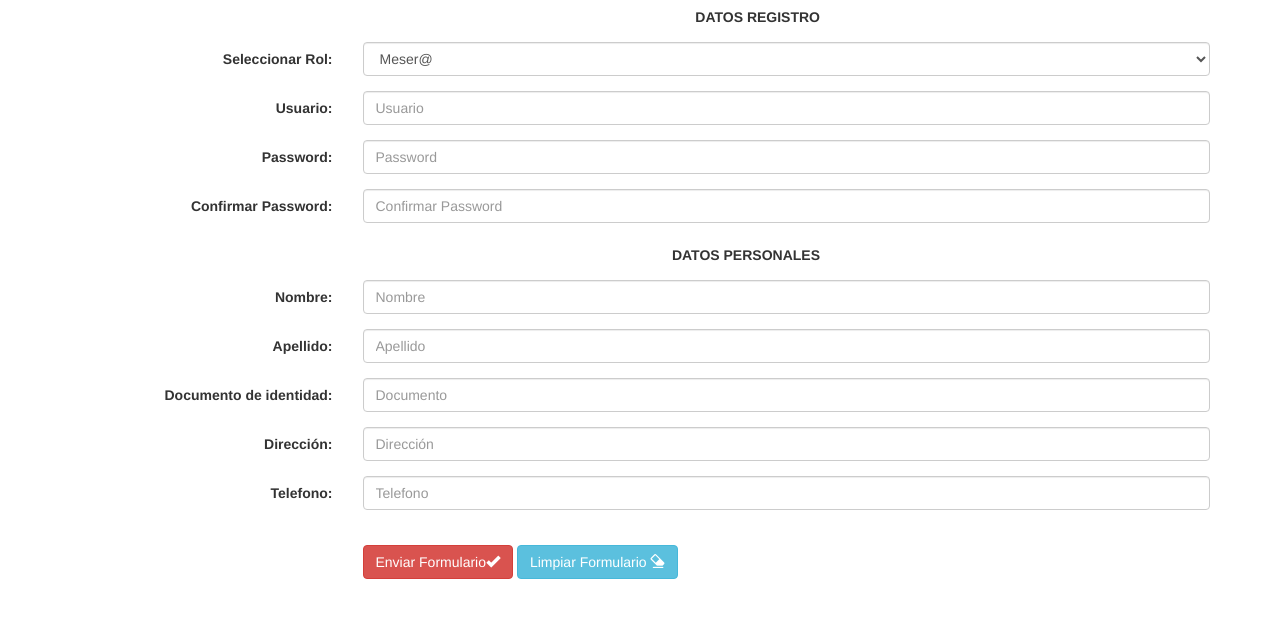
After one commit to JulianCamiloLG/ProyectoSoftwareEntrega2, a PHP site: page /Registrar-Empleado.html in a window 1280 px wide. The commit adds this page. Shown: the top 618 px of the page. Run offline with PHP 8.4, Linux system fonts and the light colour scheme; some libraries are stand-ins or nearby versions.

Commit message:
revisar case en la controladora

```diff
--- a/Controller/controladora.php
+++ b/Controller/controladora.php
@@ -184,6 +184,9 @@ switch($_REQUEST['funcion']){
         //Mokaccino
         $controladora->RegistrarInventario($cajero,'Mokaccino',$_REQUEST['sedeInventario'],$_REQUEST['inicioMokaccino'],$_REQUEST['entraMokaccino'],$_REQUEST['devolMokaccino'],$_REQUEST['saldoMokaccino'],$_REQUEST['ventaMokaccino']);
         break;
+    case 7:
+        $controladora->RegistrarEmpleado();
+        break;
 
 
 }
--- /dev/null
+++ b/Views/Registrar-Empleado.html
@@ -0,0 +1,91 @@
+<!DOCTYPE html>
+<html lang="es">
+	<head>
+		<meta charset="utf-8">
+		<meta name="viewport" content="width=device-width, user-scalable=no, initial-scale=1.0, maximum-scale=1.0, minimum-scale=1.0">
+		<link rel="icon" href="../Imagenes/icon175x175.ico">
+		<title>Registrar Empleado</title>
+	</head>
+	<body class="body">
+		<div class="container">
+			<form role="" action="" method="" class="form-horizontal">
+				<div class="form-group">
+					<label class="control-label col-xs-8 extra">DATOS REGISTRO</label>
+				</div>
+				<div class="form-group">
+					            <label class="control-label col-xs-3">Seleccionar Rol:</label>
+                					<div class="col-xs-9">
+				                		<select class="form-control" id="rol">
+                                            <option value="MESERO">Meser@</option>
+                                            <option value="COCINERO">Cociner@</option>
+                                            <option value="JPRODUCCION">Jefe de prducción</option>
+                                        </select>
+					                </div>
+				            </div>
+				<div class="form-group">
+					<label class="control-label col-xs-3">Usuario:</label>
+					<div class="col-xs-9">
+						<input class="form-control" id="inputUsuario" placeholder="Usuario">
+					</div>
+				</div>
+				<div class="form-group">
+					<label class="control-label col-xs-3">Password:</label>
+					<div class="col-xs-9">
+						<input type="password" class="form-control" id="inputPassword" placeholder="Password">
+					</div>
+				</div>
+				<div class="form-group">
+					<label class="control-label col-xs-3">Confirmar Password:</label>
+					<div class="col-xs-9">
+						<input type="password" class="form-control" id="CinputPassword" placeholder="Confirmar Password">
+					</div>
+				</div>
+				<div class="form-group">
+					<label class="control-label col-xs-8 extra">DATOS PERSONALES</label>
+				</div>
+				<div class="form-group">
+					<label class="control-label col-xs-3">Nombre:</label>
+					<div class="col-xs-9">
+						<input type="text" class="form-control" id="inputNombre" placeholder="Nombre">
+					</div>
+				</div>
+				<div class="form-group">
+					<label class="control-label col-xs-3">Apellido:</label>
+					<div class="col-xs-9">
+						<input type="text" class="form-control" id="inputApellidos" placeholder="Apellido">
+					</div>
+				</div>
+				<div class="form-group">
+					<label class="control-label col-xs-3">Documento de identidad:</label>
+					<div class="col-xs-9">
+						<input type="email" class="form-control" id="inputDocumento" placeholder="Documento">
+					</div>
+				</div>
+				<div class="form-group">
+					<label class="control-label col-xs-3">Dirección:</label>
+					<div class="col-xs-9">
+						<input type="text" class="form-control" id="inputDireccion" placeholder="Dirección">
+					</div>
+				</div>
+				<div class="form-group">
+					<label class="control-label col-xs-3" >Telefono:</label>
+					<div class="col-xs-9">
+						<input type="tel" class="form-control" id="inputTelefono" placeholder="Telefono">
+					</div>
+				</div>
+				<br>
+				<div class="form-group">
+					<div class="col-xs-offset-3 col-xs-9">
+						<button type="reset" class="btn btn-danger" id="RegistrarEmpleado" name="RegistrarEmpleado">Enviar Formulario<span class="glyphicon glyphicon-ok"></span></button>
+						<button type="reset" class="btn btn-info">Limpiar Formulario <span class="glyphicon glyphicon-erase"></span></button>
+					</div>
+				</div>
+			</form>
+		</div>
+		<script src="../Jquery/jquery-1.11.1.js"></script>
+		<script type="text/javascript" src="../Boostrap/js/bootstrap.min.js"></script>
+		<script src="../Js/CU-Cuadre_Caja.js" type="text/javascript" language="javascript1.5"></script>
+	</body>
+	<link rel="stylesheet" href="../Boostrap/css/bootstrap.min.css">
+	<link rel="stylesheet" href="../Css/estilos.css">
+</html>
--- a/Views/perfilAdministrador.php
+++ b/Views/perfilAdministrador.php
@@ -49,7 +49,7 @@
 									<li class="divider"></li>
 									<li><a href="CU-Consultar-Cuadre-Total.html" target="iframeVistas">Consultar cuadre de caja total</a></li>
 									<li class="divider"></li>
-									<li><a href="###">Registrar empleado</a></li>
+									<li><a href="Registrar-Empleado.html" target="iframeVistas">Registrar empleado</a></li>
 								</dd>
 							</li>
 						</dd>
@@ -68,7 +68,7 @@
                   	<div class="col-xs-12 col-md-12 col-lg-12  body">
                         <form action="../Models/Archivar.php"  method="post" enctype="multipart/form-data" class="form-horizontal">
                             <div class="container col-xs-12 col-md-12 col-lg-12">
-                                <iframe name="iframeVistas"  width="100%" height="416px" class="iframe"></iframe>
+                                <iframe name="iframeVistas"  width="100%" height="650px" class="iframe"></iframe>
                             </div>
                         </form>
 					</div>
```
Also changed, not shown: Js/Gestionar_Empleados.js (added, +24 -0 lines), Models/usuario.php (added, +35 -0 lines), 2 other files.
